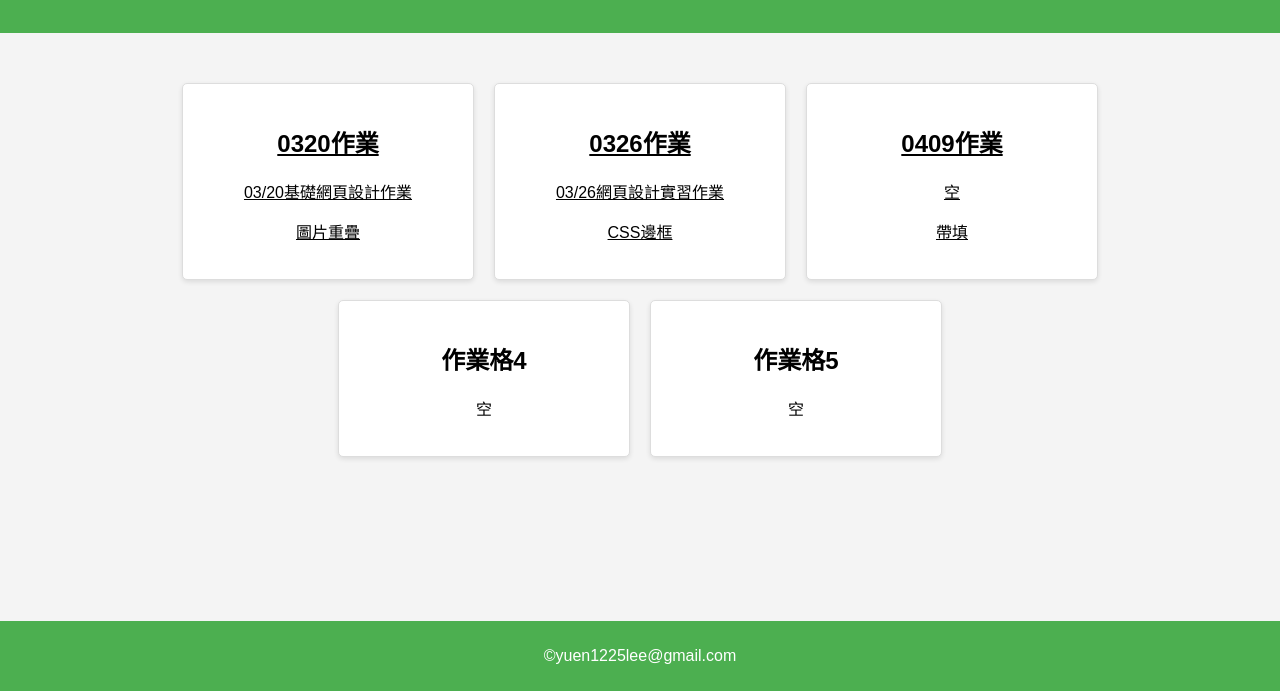
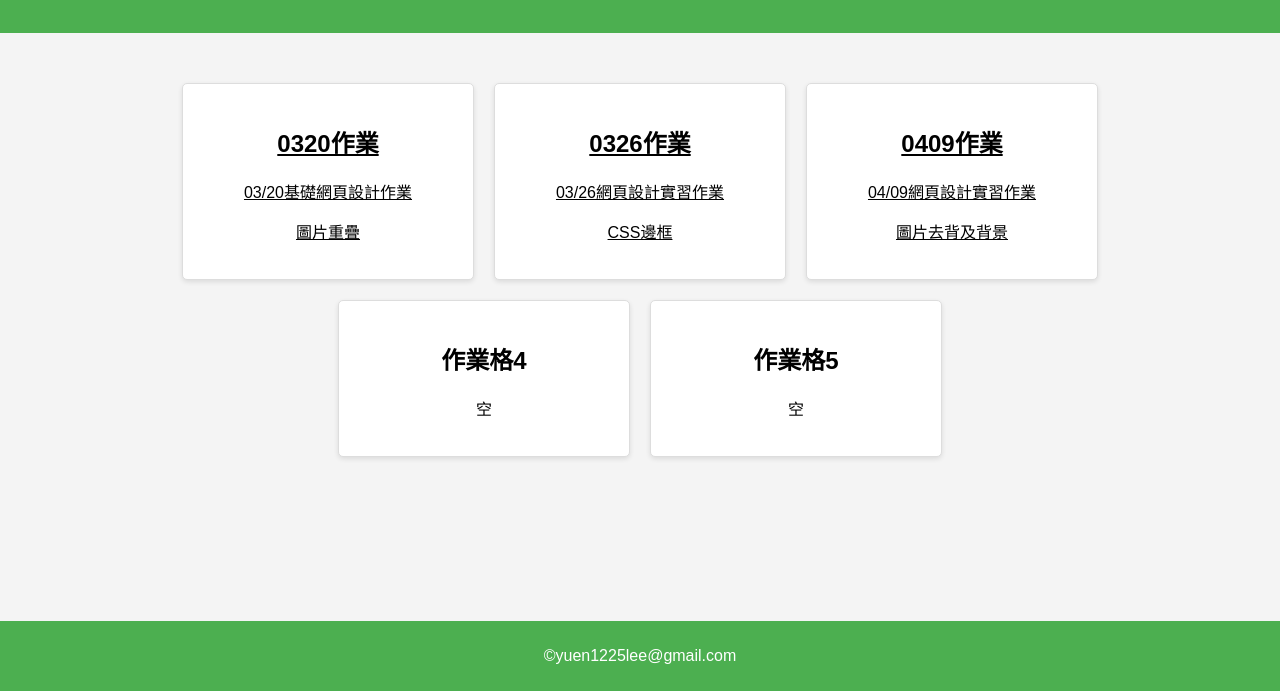
Before and after one commit to AHT00/0409solo, a plain HTML site: page index.html in a window 1280 px wide. Shown: the part 109-800 px from the top of the page. Drawn offline with Linux system fonts and the light colour scheme.

Commit message:
Update index.html

```diff
--- a/index.html
+++ b/index.html
@@ -30,8 +30,8 @@
             <div class="service-card">
             <a href="0409.html">
                 <h2>0409作業</h2>
-                <p>空</p>
-                <p>帶填</p>
+                <p>04/09網頁設計實習作業</p>
+                <p>圖片去背及背景</p>
             </div>
             </a>
             <div class="service-card">
```
